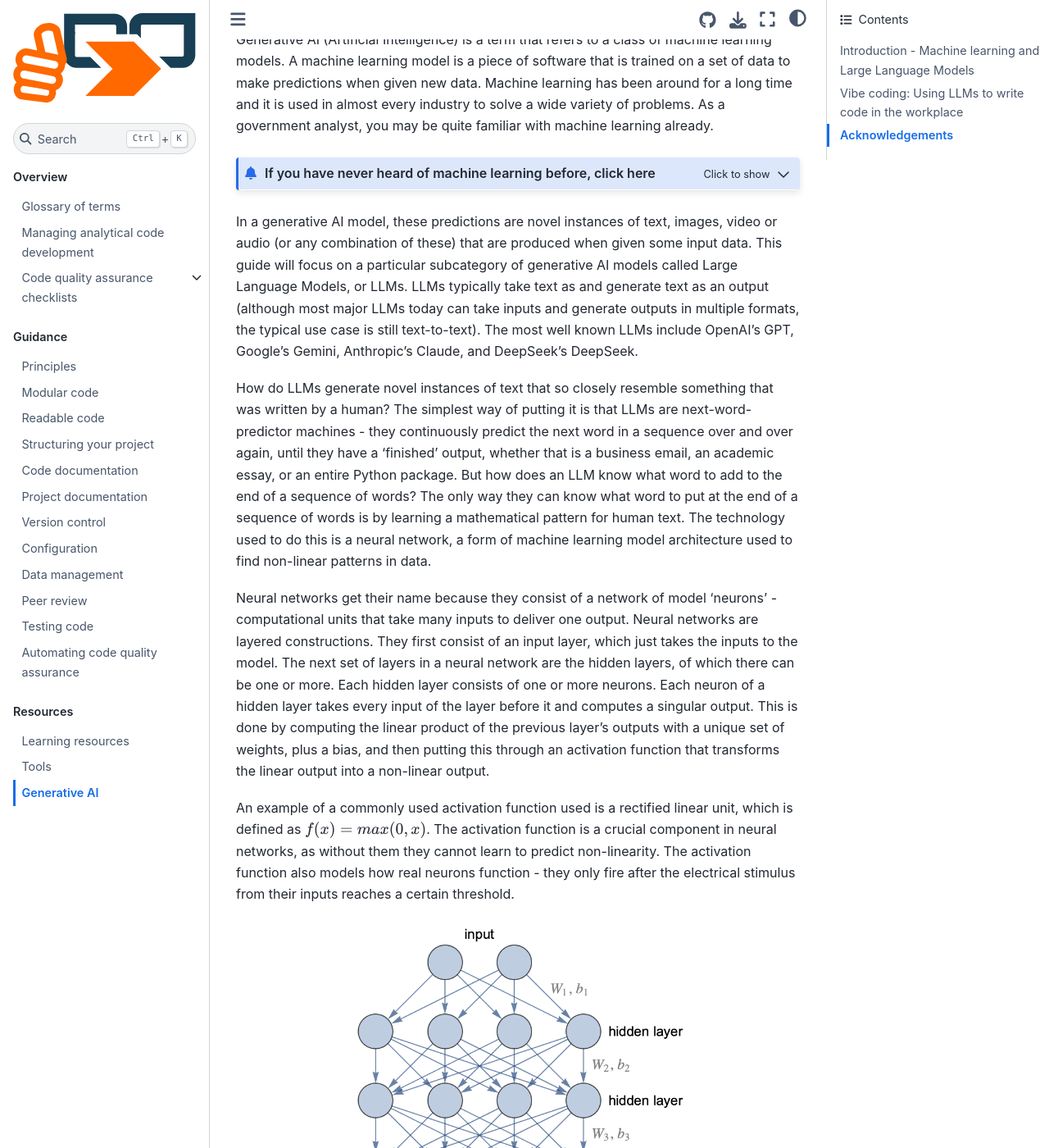
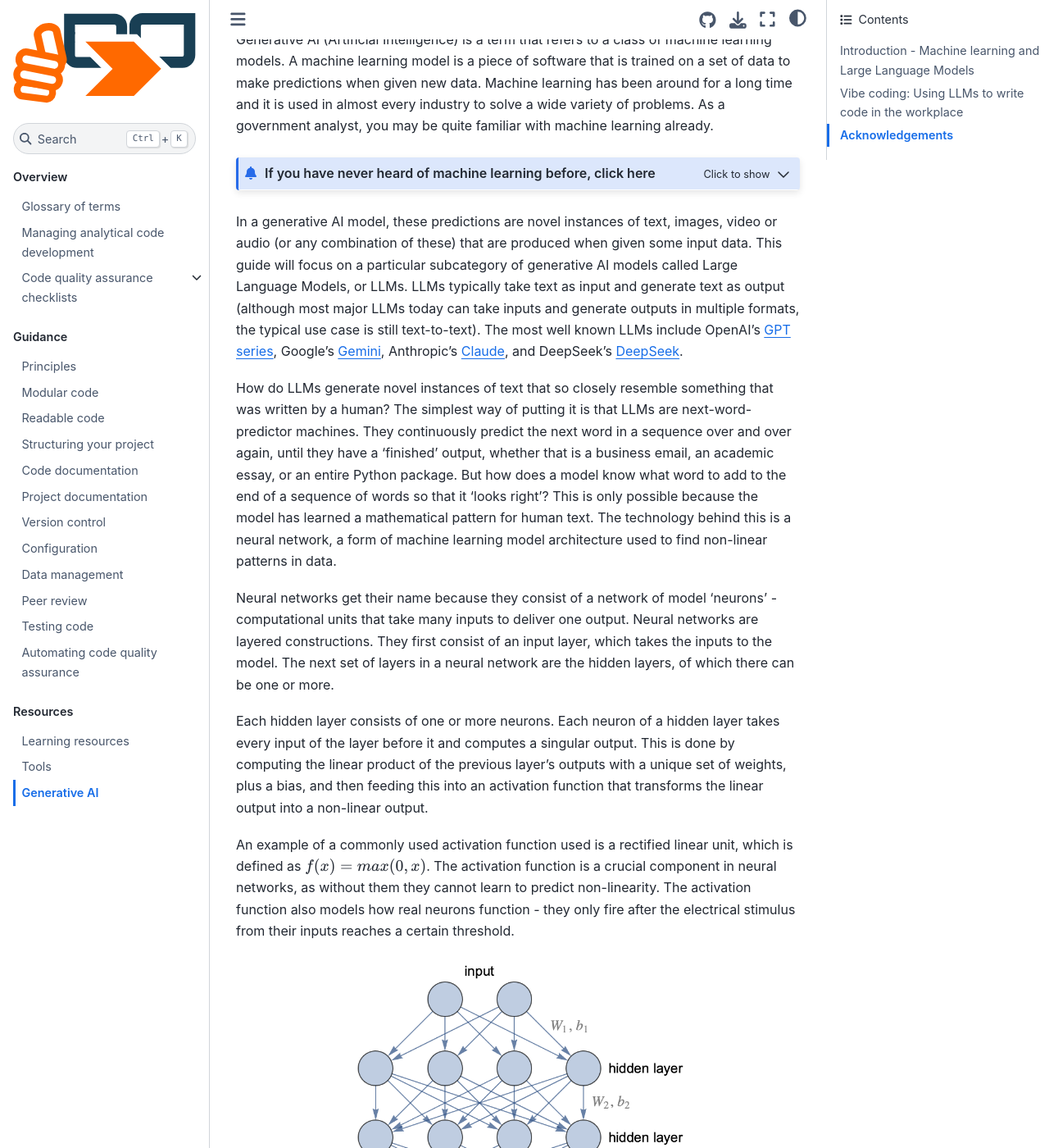
Before and after one commit to best-practice-and-impact/qa-of-code-guidance, a Jupyter Book: the page built from book/generative_ai.md, in a window 1280 px wide and 1400 px high, scrolled down 601 px. Shown: the whole window at 82% size. Built offline with Jupyter Book 1.0.4 settings and Sphinx 7.4.7 and the Sphinx Book theme 1.1.4, drawn with Linux system fonts in a browser that asks for light colours; some of the changed text lies outside the part shown.

Commit message:
MR suggested changes

````diff
--- a/book/generative_ai.md
+++ b/book/generative_ai.md
@@ -64,16 +64,18 @@ The goal of training a machine learning model is to minimise average loss. For a
     Gradient descent in supervised learning. Credit: Google
     ```
 
-This iterative process ends when the model **converges** - when further changes to the weight and bias produce very small reductions in loss. At this point, we have a trained model with a weight and bias that produce the lowest possible loss for this model. The trained model can now be used to make predictions from new data.
+This iterative process ends when further changes to the weight and bias produce very small reductions in loss. At this point, the model has **converged**, and we have a trained model with a weight and bias that produce the lowest possible loss for this model. The trained model can now be used to make predictions from new data.
 
 This is how a linear regression machine learning model works! There are many different kinds of machine learning models, some are relatively simple (like linear regression), others are highly complex (such as deep learning models), but the idea of training a model by iteratively modifying weights and bias to minimise loss is a fundamental concept that applies to a wide range of different models.
 ```
 
-In a generative AI model, these predictions are novel instances of text, images, video or audio (or any combination of these) that are produced when given some input data. This guide will focus on a particular subcategory of generative AI models called Large Language Models, or LLMs. LLMs typically take text as and generate text as an output (although most major LLMs today can take inputs and generate outputs in multiple formats, the typical use case is still text-to-text). The most well known LLMs include OpenAI's GPT, Google's Gemini, Anthropic's Claude, and DeepSeek's DeepSeek.
+In a generative AI model, these predictions are novel instances of text, images, video or audio (or any combination of these) that are produced when given some input data. This guide will focus on a particular subcategory of generative AI models called Large Language Models, or LLMs. LLMs typically take text as input and generate text as output (although most major LLMs today can take inputs and generate outputs in multiple formats, the typical use case is still text-to-text). The most well known LLMs include OpenAI's [GPT series](https://openai.com/index/introducing-gpt-5-4/), Google's [Gemini](https://deepmind.google/models/gemini/), Anthropic's [Claude](https://www.anthropic.com/claude/sonnet), and DeepSeek's [DeepSeek](https://en.wikipedia.org/wiki/DeepSeek_(chatbot)).
 
-How do LLMs generate novel instances of text that so closely resemble something that was written by a human? The simplest way of putting it is that LLMs are next-word-predictor machines - they continuously predict the next word in a sequence over and over again, until they have a 'finished' output, whether that is a business email, an academic essay, or an entire Python package. But how does an LLM know what word to add to the end of a sequence of words? The only way they can know what word to put at the end of a sequence of words is by learning a mathematical pattern for human text. The technology used to do this is a neural network, a form of machine learning model architecture used to find non-linear patterns in data.
+How do LLMs generate novel instances of text that so closely resemble something that was written by a human? The simplest way of putting it is that LLMs are next-word-predictor machines. They continuously predict the next word in a sequence over and over again, until they have a 'finished' output, whether that is a business email, an academic essay, or an entire Python package. But how does a model know what word to add to the end of a sequence of words so that it 'looks right'? This is only possible because the model has learned a mathematical pattern for human text. The technology behind this is a neural network, a form of machine learning model architecture used to find non-linear patterns in data.
 
-Neural networks get their name because they consist of a network of model 'neurons' - computational units that take many inputs to deliver one output. Neural networks are layered constructions. They first consist of an input layer, which just takes the inputs to the model. The next set of layers in a neural network are the hidden layers, of which there can be one or more. Each hidden layer consists of one or more neurons. Each neuron of a hidden layer takes every input of the layer before it and computes a singular output. This is done by computing the linear product of the previous layer's outputs with a unique set of weights, plus a bias, and then putting this through an activation function that transforms the linear output into a non-linear output.
+Neural networks get their name because they consist of a network of model 'neurons' - computational units that take many inputs to deliver one output. Neural networks are layered constructions. They first consist of an input layer, which takes the inputs to the model. The next set of layers in a neural network are the hidden layers, of which there can be one or more.
+
+Each hidden layer consists of one or more neurons. Each neuron of a hidden layer takes every input of the layer before it and computes a singular output. This is done by computing the linear product of the previous layer's outputs with a unique set of weights, plus a bias, and then feeding this into an activation function that transforms the linear output into a non-linear output.
 
 An example of a commonly used activation function used is a rectified linear unit, which is defined as $f(x) = max(0, x)$. The activation function is a crucial component in neural networks, as without them they cannot learn to predict non-linearity. The activation function also models how real neurons function - they only fire after the electrical stimulus from their inputs reaches a certain threshold.
 
@@ -86,9 +88,11 @@ alt: A diagram of neural network, showing two hidden layers consisting of four n
 A diagram of neural network, showing two hidden layers consisting of four neurons each. The input layer takes two inputs, and the output layer produces four outputs. The outputs for the first hidden layer are calculated using the outputs of the input layer, weight vector $W_1$, bias vector $b_1$ and the activation function, the outputs of the second hidden layer are calculated using the outputs of the first hidden layer, weight vector $W_2$, bias vector $b_2$ and the activation function, and so on. Credit: Wolfram Research
 ```
 
-While the individual components of a neural network are performing essentially quite trivial mathematical operations, when networks are scaled up to include many hidden layers of many neurons (this is where the term deep learning comes from - deep neural networks, meaning neural networks of many layers), they can predict exceptionally complex non-linear patterns. An even more surprising feature is they can decide by themselves what these patterns are, they do not need instructions. For example, a neural network trained as an image classifier can learn on its own what constitutes an image of a car and what constitutes an image of a bicycle, just by being given examples of each - it does not need a definition of what is 'car-like' or 'bicycle-like' in advance.
+While the individual components of a neural network are performing essentially quite trivial mathematical operations, when networks are scaled up to include many hidden layers of many neurons (this is where the term deep learning comes from - deep neural networks, meaning neural networks of many layers), they can predict exceptionally complex non-linear patterns. An even more surprising feature is they can decide by themselves what these patterns are, they do not need instructions. For example, a neural network trained as an image classifier is able to learn on its own what constitutes an image of a car and what constitutes an image of a bicycle, just by being given examples of each - it does not need a definition of what is 'car-like' or 'bicycle-like' in advance.
 
-Training a neural network to recognise a pattern or reproduce a non-linear function requires supplying it with enough examples that consist of an input and the desired output. From this point onwards, the neural network is trained to find the weights and biases that are needed to reproduce the desired outputs, which is done by gradient descent - loss is calculated, the weights and biases are modified in the direction that reduces loss, and the process repeats until the model converges (see [the drop down section above](#ml-primer) for a primer on loss and gradient descent). Gradient descent is implemented differently in the case of neural networks using an algorithm called [backpropagation](https://developers.google.com/machine-learning/glossary#backpropagation).
+Training a neural network to recognise a pattern or reproduce a non-linear function requires supplying it with enough examples that consist of an input and the desired output. From this point onwards, the neural network is trained to find the weights and biases that are needed to reproduce the desired outputs. This is done via gradient descent. Loss is calculated, the weights and biases are modified in the direction that reduces loss, and the process repeats until the model converges.
+
+[The drop down section above](#ml-primer) contains a primer on loss and gradient descent. In neural networks, gradient descent is implemented using an algorithm called [backpropagation](https://developers.google.com/machine-learning/glossary#backpropagation).
 
 ```{figure} ./_static/neural_net_training.png
 ---
@@ -99,9 +103,9 @@ alt: A neural network learning to predict a non-linear function. Credit: Stephen
 A neural network learning to predict a non-linear function. Credit: Stephen Wolfram
 ```
 
-LLMs are essentially just very large neural networks. The underlying neural network of an LLM is trained on a vast set of text, and the neural network is able to learn patterns of words and then assign probabilities to individual words occurring within sequences of other words, allowing the model to produce long sequences of text that quite accurately mimic human language. However, it's important to remember that a trained LLM is a black box - it contains billions if not trillions of terms, so nobody can say for sure why it is capable of such accurate mimicry, we can only assess that it is.
+LLMs are essentially just very large neural networks. The underlying neural network of an LLM is trained on a vast set of text, and the neural network is able to learn patterns of words and then assign probabilities to individual words occurring within sequences of other words, allowing the model to produce long sequences of text that quite accurately mimic human language. However, it's important to remember that a trained LLM is a black box. The trained model contains billions if not trillions of terms, so nobody can say for sure why it is capable of such accurate mimicry, we can only assess that it is.
 
-The explanation for why LLMs are so ubiquitous now (given previous language models got far less attention) is a specific type of neural network architecture called a 'transformer', that was [invented in 2017 at Google](https://research.google/pubs/attention-is-all-you-need/) for the purpose of machine translation. This architecture represented a breakthrough in language models, as it opened up the models to 'hyperscaling' - increasing the size of the neural network and increasing the size of the training data led to predictable increases in performance, so both have increased exponentially ever since. Further discussion of the transformer architecture is beyond the scope of this guide, but an excellent introduction from the Financial Times' Visual Storytelling Team can be found [here](https://ig.ft.com/generative-ai/).
+The explanation for why LLMs are so ubiquitous now (given previous language models got far less attention) is a specific type of neural network architecture called a 'transformer', that was [invented in 2017 at Google](https://research.google/pubs/attention-is-all-you-need/) for the purpose of machine translation. This architecture represented a breakthrough in language models, as it opened up the models to 'hyperscaling' - increasing the size of the neural network and increasing the size of the training data led to predictable increases in performance, so both have increased exponentially ever since. Further discussion of the transformer architecture is beyond the scope of this guide, but the [Financial Times' Visual Storytelling Team have written an excellent introduction](https://ig.ft.com/generative-ai/).
 
 An important point of note about LLMs is that from a user perspective the neural network training is only half the story. The neural network training produces the 'foundation' model (e.g., a GPT-5 series model), but a finished chatbot product (such as ChatGPT) has also gone through an enormous post-training (also known as 'fine-tuning') phase. It can be summarised as a kind of reinforcement learning that uses human feedback, but it is much harder to discuss, as different companies have developed different methods for what seems to work, and in many cases it is less about technology and more about [substantial human labour](https://time.com/6247678/openai-chatgpt-kenya-workers/). Even though we cannot offer a discussion about it in this guide, post-training is increasingly important in the field of LLMs.
 
@@ -111,7 +115,7 @@ Now that we have a rough handle on what LLMs are and how they work, we can discu
 
 LLM-powered chatbots have become particularly popular as automated coding assistants. Many programmers around the world have opted (or been instructed) to use LLMs to generate code as a way to increase productivity, the logic behind this being that it is faster to write prompts to generate code than it is to hand write code. The slang term for this working practice is 'vibe coding'.
 
-Before we go any further we need to cover **hallucinations**. LLMs can and regularly do generate **plausible but inaccurate** statements. The production of hallucinations is [**mathematically inevitable**](https://arxiv.org/pdf/2401.11817). This is not an example of the models 'failing', it is a feature - as we discussed earlier, all LLMs do is model patterns in text and replicate them. Outputs that 'look right' are all that the models are trained to produce. This is something you must always keep in mind when using LLMs - they do not have an internal world-model of what is true and false, only a very long list of parameters that outputs next-word probabilities. It is from this that we get the first golden rule of vibe coding:
+Before we go any further we need to cover **hallucinations**. LLMs can and regularly do generate **plausible but inaccurate** statements. The production of hallucinations is [**mathematically inevitable**](https://arxiv.org/pdf/2401.11817). This is not an example of the models 'failing', it is a feature - as we discussed earlier, all LLMs do is model patterns in text and replicate them. Outputs that 'look right' are all that the models are trained to produce. You must always keep in mind that LLMs do not have an internal world-model of what is true and false, only a very long list of parameters that are used to output next-word probabilities. It is from this that we get the first golden rule of vibe coding:
 
 ```{admonition} The first golden rule of vibe coding
 :class: important
@@ -125,7 +129,7 @@ We can then derive the second golden rule of vibe coding directly from the first
 **The only person responsible for the code you generated with an LLM is you.**
 ```
 
-We need one more golden rule to round everything out. Our first two golden rules concern **outputs**, but we must also set a rule for **inputs**:
+We need one more golden rule to round everything out. Our first two golden rules concern **outputs**, but we must also set a rule for **inputs**. An LLM-powered chatbot is also a website, so you should be taking the same general precautions you would with using any other website on the internet.
 
 ```{admonition} The third golden rule of vibe coding
 :class: important
@@ -142,7 +146,9 @@ One study across two companies (Microsoft and Accenture) found [experimental evi
 
 ### Vibe check failed - The risks of vibe coding
 
-Although vibe coding lets you write code faster, in practice you will inevitably be forced to spend a substantial amount of re-prompting, reviewing, and editing the outputs of LLMs to achieve the desired final result. An AI-powered programmer may find themselves quickly turning into a full time code reviewer for their LLM assistant, with the total time spent on a task staying the same or even increasing, despite code being written faster. Researchers at [METR](https://metr.org/) tested the productivity of experienced programmers and found the surprising result that AI-assisted programmers actually took [longer](https://metr.org/blog/2025-07-10-early-2025-ai-experienced-os-dev-study/) to complete tasks than non-AI-assisted programmers, but the AI-assisted programmers believed that they had been more efficient! The authors of the study proposed 5 potential explanations for the result:
+Although vibe coding lets you write code faster, in practice you will inevitably be forced to spend a substantial amount of re-prompting, reviewing, and editing the outputs of LLMs to achieve the desired final result. An AI-powered programmer may find themselves quickly turning into a full time code reviewer for their LLM assistant, with the total time spent on a task staying the same or even increasing, despite code being written faster.
+
+Researchers at [METR](https://metr.org/) tested the productivity of experienced programmers and found the surprising result that AI-assisted programmers actually took [longer](https://metr.org/blog/2025-07-10-early-2025-ai-experienced-os-dev-study/) to complete tasks than non-AI-assisted programmers, but the AI-assisted programmers believed that they had been more efficient! The authors of the study proposed 5 potential explanations for the result:
 
 - There is a degree of complacency caused by overoptimism about the usefulness of AI tools
 - AI tools lack domain-specific knowledge.
@@ -158,7 +164,9 @@ Finally, we should also quickly mention the environmental and ethical concerns r
 
 ### Conclusion - Centaurs and reverse-centaurs
 
-Author and journalist Cory Doctorow uses the idea of [centaurs and reverse-centaurs](https://www.theguardian.com/us-news/ng-interactive/2026/jan/18/tech-ai-bubble-burst-reverse-centaur) when discussing AI-assisted work. A centaur is a human that is assisted in their work by a machine. It's nice to be a centaur, as the machine takes some of the drudgery out of work by doing the menial time-consuming tasks at a fraction of the effort, allowing you to be more productive and creative. A reverse-centaur is a human that assists a machine in their work. It's much less nice to be a reverse-centaur, as you are stripped of agency in your work - the machine dictates what you do and when you do it. When we use AI tools at work, we want to be centaurs and we don't want to be reverse-centaurs.
+Author and journalist Cory Doctorow uses the idea of [centaurs and reverse-centaurs](https://www.theguardian.com/us-news/ng-interactive/2026/jan/18/tech-ai-bubble-burst-reverse-centaur) when discussing AI-assisted work. A centaur is a human that is assisted in their work by a machine. It's nice to be a centaur, as the machine takes some of the drudgery out of work by doing the menial time-consuming tasks at a fraction of the effort, allowing you to be more productive and creative.
+
+A reverse-centaur is a human that assists a machine in their work. It's much less nice to be a reverse-centaur, as you are stripped of agency in your work - the machine dictates what you do and when you do it. When we use AI tools at work, we want to be centaurs and we don't want to be reverse-centaurs.
 
 Let's look at the following example. Say you're working on a data pipeline, and you need a function that flags outliers in your data. You could use CoPilot as an LLM-powered chatbot assistant, and give it the following prompt:
 
````
